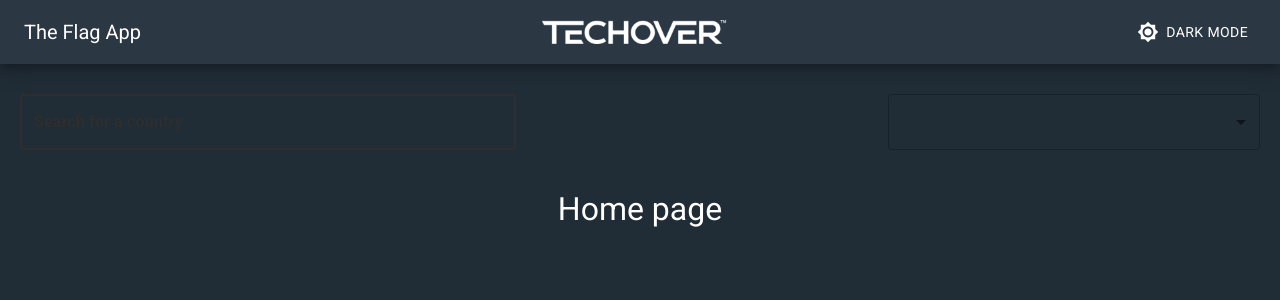
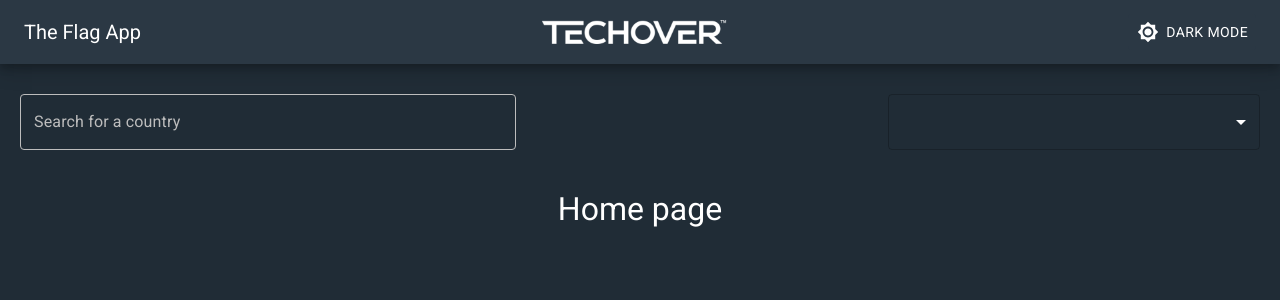
Before and after one commit to Holmevi/Flags, a React (Vite) app: page / in a window 1280 px wide. Shown: the top 300 px of the page. Built offline with nearby package versions, Linux system fonts and the light colour scheme.

Commit message:
Styling of the country TextField

```diff
--- a/src/components/InputFields/InputFields.css
+++ b/src/components/InputFields/InputFields.css
@@ -2,7 +2,6 @@
     display: flex;
     justify-content: space-between;
     width: 100%;
-    background-color: var(--div-background-color);
 }
 
 .InputCountry {
--- a/src/components/InputFields/InputFields.jsx
+++ b/src/components/InputFields/InputFields.jsx
@@ -1,39 +1,87 @@
+import "./InputFields.css";
 import { Box, Select, TextField } from "@mui/material";
-import "./InputFields.css";
+import { styled } from '@mui/system';
+
+const CustomTextField = styled(TextField)(({ theme }) => ({
+  '& .MuiOutlinedInput-root': {
+    '& fieldset': {
+      borderColor: '#bdbdbd', // Gray border color
+    },
+    '&:hover fieldset': {
+      borderColor: '#fff', // Border color on hover
+    },
+    '&.Mui-focused fieldset': {
+      borderColor: '#fff', // Border color when focused
+    },
+  },
+  '& .MuiInputLabel-root': {
+    color: '#bdbdbd', // Label color
+    '&.Mui-focused': {
+      color: '#fff', // Label color when focused
+    },
+  },
+  '& .MuiInputBase-input': {
+    color: '#bdbdbd', // Text color
+    '&:focus': {
+      color: '#fff', // Text color when focused
+    },
+  },
+}));
+
+const CustomSelect = styled(Select)(({ theme }) => ({
+  '& .MuiOutlinedInput-root': {
+    '& fieldset': {
+      borderColor: '#bdbdbd', // Gray border color
+    },
+    '&:hover fieldset': {
+      borderColor: '#fff', // Border color on hover
+    },
+    '&.Mui-focused fieldset': {
+      borderColor: '#fff', // Border color when focused
+    },
+  },
+  '& .MuiInputLabel-root': {
+    color: '#bdbdbd', // Label color
+    '&.Mui-focused': {
+      color: '#fff', // Label color when focused
+    },
+  },
+  '& .MuiSelect-icon': {
+    color: '#fff', // Arrow color
+  },
+  '& .MuiSelect-select.MuiSelect-select': {
+    color: '#bdbdbd', // Text color
+    '&:focus': {
+      color: '#fff', // Text color when focused
+    },
+  },
+}));
 
 const InputFields = () => {
   return (
     <Box className="InputFields">
-      <TextField
+      <CustomTextField
         className="InputCountry"
         id="input-country"
         label="Search for a country"
         fontWeight="300"
         variant="outlined"
         sx={{
-          // Root class for the input field
-          "& .MuiOutlinedInput-root": {
-            color: "#000",
-            fontFamily: "Arial",
-            fontWeight: "bold",
-            // Class for the border around the input field
-            "& .MuiOutlinedInput-notchedOutline": {
-              borderColor: "#2e2e2e",
-              borderWidth: "2px",
-            },
-          },
-          // Class for the label of the input field
-          "& .MuiInputLabel-outlined": {
-            color: "#2e2e2e",
-            fontWeight: "bold",
+          '& .MuiOutlinedInput-root': {
+            borderColor: '#bdbdbd', // Gray border color
           },
         }}
       />
-      <Select
+      <CustomSelect
         className="SelectRegion"
         id="select-region"
         fontWeight="300"
         variant="outlined"
+        sx={{
+          '& .MuiOutlinedInput-root': {
+            borderColor: '#bdbdbd', // Gray border color
+          },
+        }}
       />
     </Box>
   );
--- a/src/components/Navbar/Navbar.jsx
+++ b/src/components/Navbar/Navbar.jsx
@@ -1,19 +1,21 @@
 import { Box } from "@mui/material";
-import './Navbar.css'
+import "./Navbar.css";
 import DarkModeButton from "../DarkModeButton/DarkModeButton";
 
+const Navbar = ({ isDark, setIsDark }) => {
+  return (
+    <Box className="Navbar">
+      <h1 className="TheFlagApp">The Flag App</h1>
 
-const Navbar = ({ isDark, setIsDark }) => {
-    return <Box className='Navbar'>
-        <h1 className="TheFlagApp">The Flag App</h1>
+      {isDark ? (
+        <img src="src\assets\techover-logo.png" alt="" />
+      ) : (
+        <img src="src\assets\techover-logo-dark.png" alt="" />
+      )}
 
-        {isDark ? (<img src="src\assets\techover-logo.png" alt="" />)
-        :
-        (<img src="src\assets\techover-logo-dark.png" alt="" />)}
-
-
-        <DarkModeButton isDark={isDark} setIsDark={setIsDark} />
+      <DarkModeButton isDark={isDark} setIsDark={setIsDark} />
     </Box>
+  );
 };
 
 export default Navbar;
```
